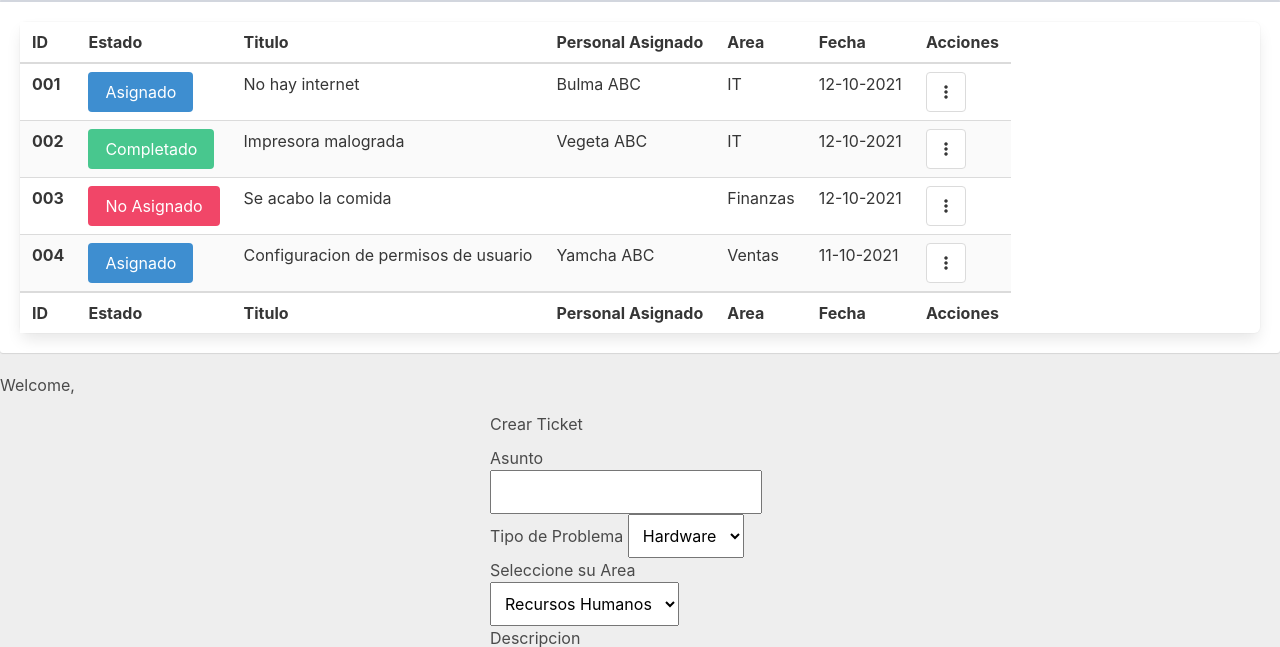
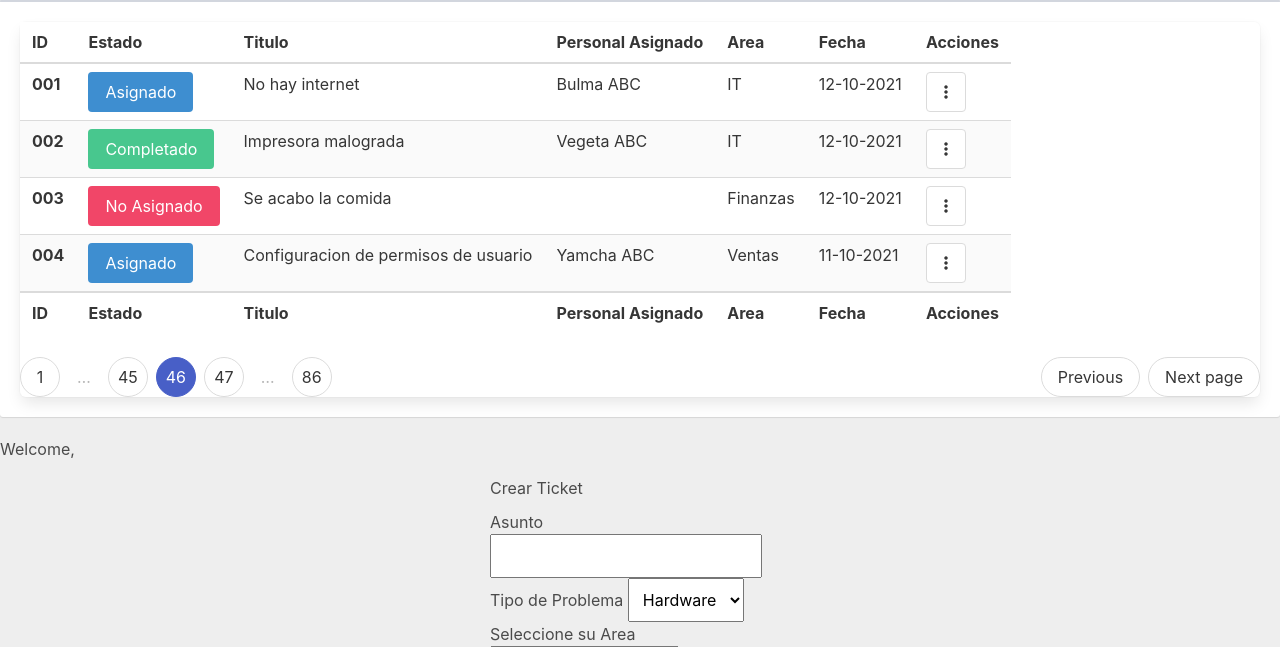
Before and after one commit to Joshua-Enrico/HelpDesk, a Flask app: template bulmatemplates/templates/dashboard.html in a window 1280 px wide. Shown: the part 627-1274 px from the top of the page. Run offline with Flask 2, Linux system fonts and the light colour scheme; the template is opened without the code that fills it: values that come from a table or form of the project are taken from there, others are empty; some libraries are stand-ins or nearby versions.

Commit message:
[UPDATE] adding pagination layout

```diff
--- a/web_flask/functions/templates/dashboard.html
+++ b/web_flask/functions/templates/dashboard.html
@@ -302,6 +302,21 @@
 
           </tbody>
         </table>
+        <!-- Pagination -->
+        <div class="pagination is-rounded" role="navigation" aria-label="pagination">
+          <a class="pagination-previous">Previous</a>
+          <a class="pagination-next">Next page</a>
+          <ul class="pagination-list">
+            <li><a class="pagination-link" aria-label="Goto page 1">1</a></li>
+            <li><span class="pagination-ellipsis">&hellip;</span></li>
+            <li><a class="pagination-link" aria-label="Goto page 45">45</a></li>
+            <li><a class="pagination-link is-current" aria-label="Page 46" aria-current="page">46</a></li>
+            <li><a class="pagination-link" aria-label="Goto page 47">47</a></li>
+            <li><span class="pagination-ellipsis">&hellip;</span></li>
+            <li><a class="pagination-link" aria-label="Goto page 86">86</a></li>
+          </ul>
+        </div>
+        <!-- Pagination Fin-->
       </div>
       <!-- Tabla Fin-->
 
```
Also changed, not shown: bulmatemplates/templates/dashboard.html (+16 -0 lines).
